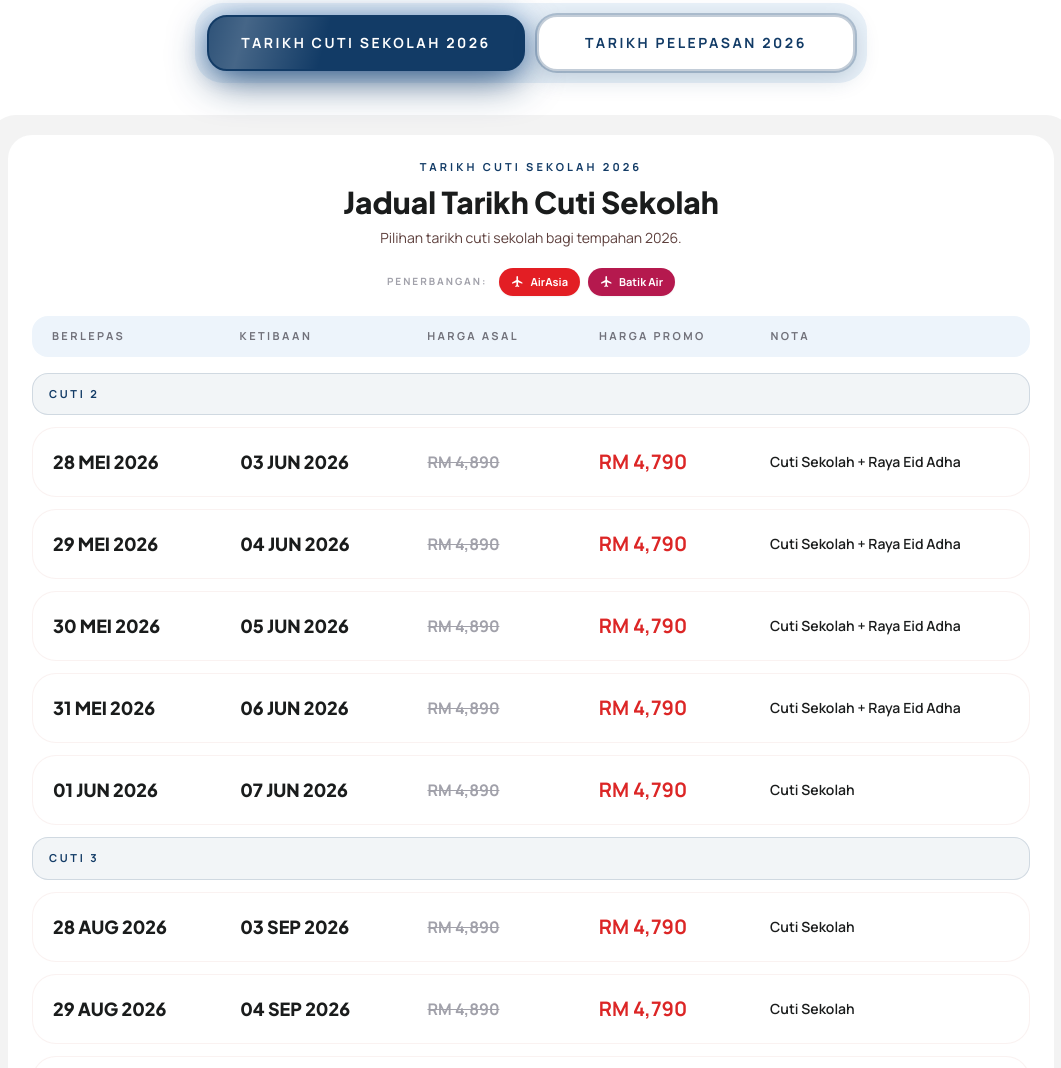
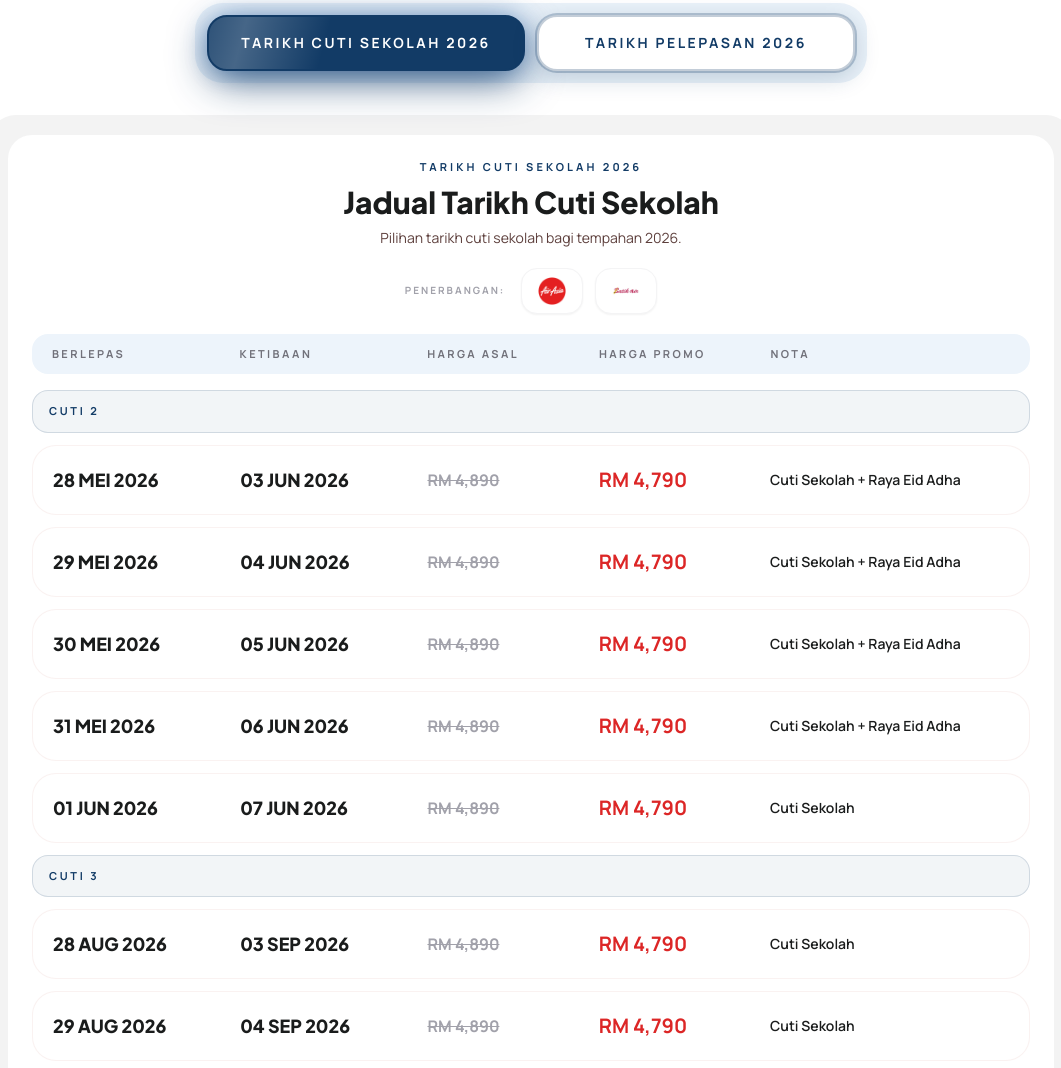
Before and after one commit to zackvibecode/YUNNAN-LANDING-PAGE-, a plain HTML site: page public/index.html in a window 1280 px wide. Shown: the part 5847-6915 px from the top of the page, without its empty margins (109-1170 px from the left). Drawn offline with nearby package versions, Linux system fonts and the light colour scheme.

Commit message:
Add real AirAsia & Batik Air logos to pricing panels

```diff
--- a/public/index.html
+++ b/public/index.html
@@ -488,10 +488,14 @@
       '<h3 class="mt-2 font-headline text-2xl font-extrabold text-on-surface md:text-3xl">' + data.title + '</h3>' +
       '<p class="mt-2 text-sm text-on-surface-variant">' + data.note + '</p>' +
       '</div>' +
-      '<div class="flex items-center justify-center gap-2 mb-5 flex-wrap">' +
+      '<div class="flex items-center justify-center gap-3 mb-5 flex-wrap">' +
       '<span class="text-[10px] font-bold uppercase tracking-[0.2em] text-zinc-400 mr-1">Penerbangan:</span>' +
-      '<span class="inline-flex items-center gap-1.5 bg-[#e31e24] text-white text-[11px] font-extrabold px-3 py-1.5 rounded-full shadow-sm"><svg width="13" height="13" viewBox="0 0 24 24" fill="currentColor"><path d="M21 16v-2l-8-5V3.5c0-.83-.67-1.5-1.5-1.5S10 2.67 10 3.5V9l-8 5v2l8-2.5V19l-2 1.5V22l3.5-1 3.5 1v-1.5L13 19v-5.5l8 2.5z"/></svg>AirAsia</span>' +
-      '<span class="inline-flex items-center gap-1.5 bg-[#b5194e] text-white text-[11px] font-extrabold px-3 py-1.5 rounded-full shadow-sm"><svg width="13" height="13" viewBox="0 0 24 24" fill="currentColor"><path d="M21 16v-2l-8-5V3.5c0-.83-.67-1.5-1.5-1.5S10 2.67 10 3.5V9l-8 5v2l8-2.5V19l-2 1.5V22l3.5-1 3.5 1v-1.5L13 19v-5.5l8 2.5z"/></svg>Batik Air</span>' +
+      '<div class="flex items-center gap-2 bg-white border border-zinc-100 rounded-2xl px-4 py-2 shadow-sm">' +
+      '<img src="assets/images/AirAsia_New_Logo.svg.png" alt="AirAsia" class="h-7 w-auto object-contain" />' +
+      '</div>' +
+      '<div class="flex items-center gap-2 bg-white border border-zinc-100 rounded-2xl px-4 py-2 shadow-sm">' +
+      '<img src="assets/images/Batik-Air-Logo-Vector.jpg" alt="Batik Air" class="h-7 w-auto object-contain" />' +
+      '</div>' +
       '</div>' +
       '<div class="mb-4 hidden rounded-2xl bg-[#edf4fb] px-5 py-3 md:grid md:grid-cols-[1.1fr_1.1fr_1fr_1fr_1.5fr] md:gap-3">' +
       '<p class="text-[11px] font-bold uppercase tracking-[0.22em] text-zinc-500">Berlepas</p>' +
```
Also changed, not shown: assets/images/AirAsia_New_Logo.svg.png (added), assets/images/Batik-Air-Logo-Vector.jpg (added), public/assets/images/AirAsia_New_Logo.svg.png (added), public/assets/images/Batik-Air-Logo-Vector.jpg (added).
